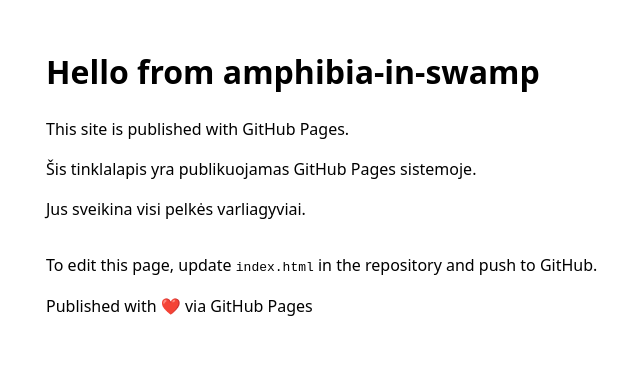
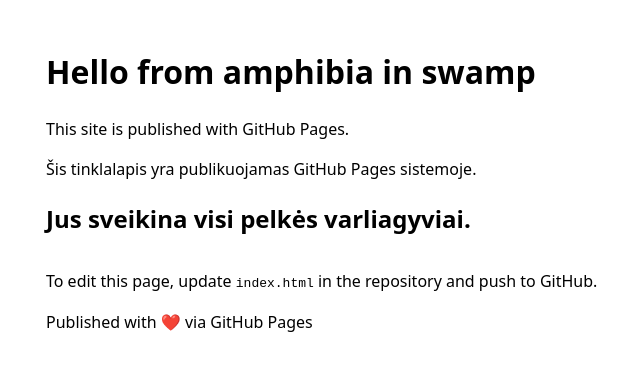
Before and after one commit to varliagyvis/tritonas, a plain HTML site: page index.html in a window 1280 px wide. Shown: the whole page, without its empty margins (2-642 px from the left). Drawn offline with Linux system fonts and the light colour scheme.

Commit message:
Update header and greeting text in index.html

```diff
--- a/index.html
+++ b/index.html
@@ -11,11 +11,11 @@
 </head>
 <body>
   <header>
-    <h1>Hello from amphibia-in-swamp</h1>
+    <h1>Hello from amphibia in swamp</h1>
     <p>This site is published with GitHub Pages.</p>
     <p>Šis tinklalapis yra publikuojamas GitHub Pages sistemoje.</p>
     <p></p>
-    <p>Jus sveikina visi pelkės varliagyviai.</p>
+    <h2>Jus sveikina visi pelkės varliagyviai.</h2>
     <p></p>
   </header>
   <main>
```
